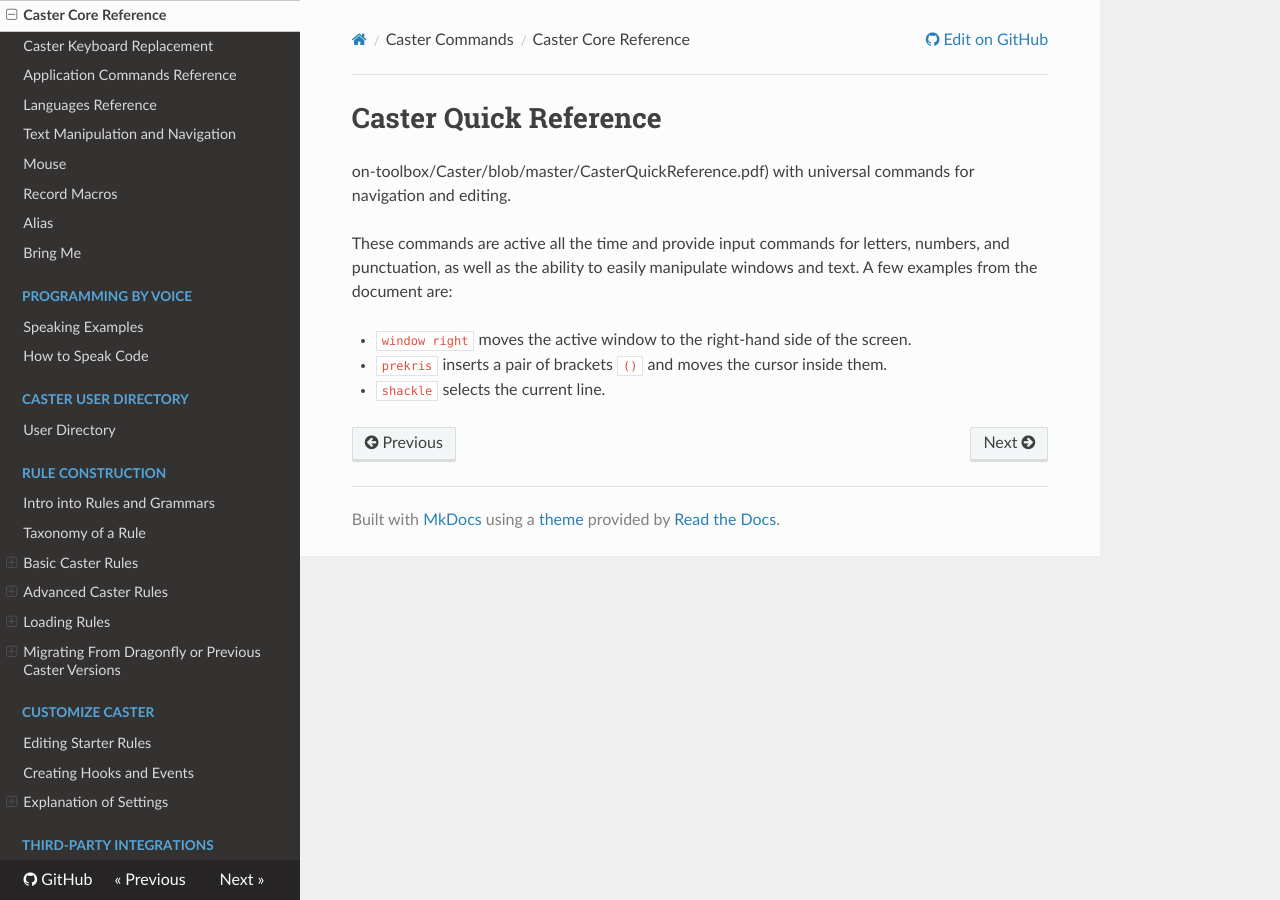
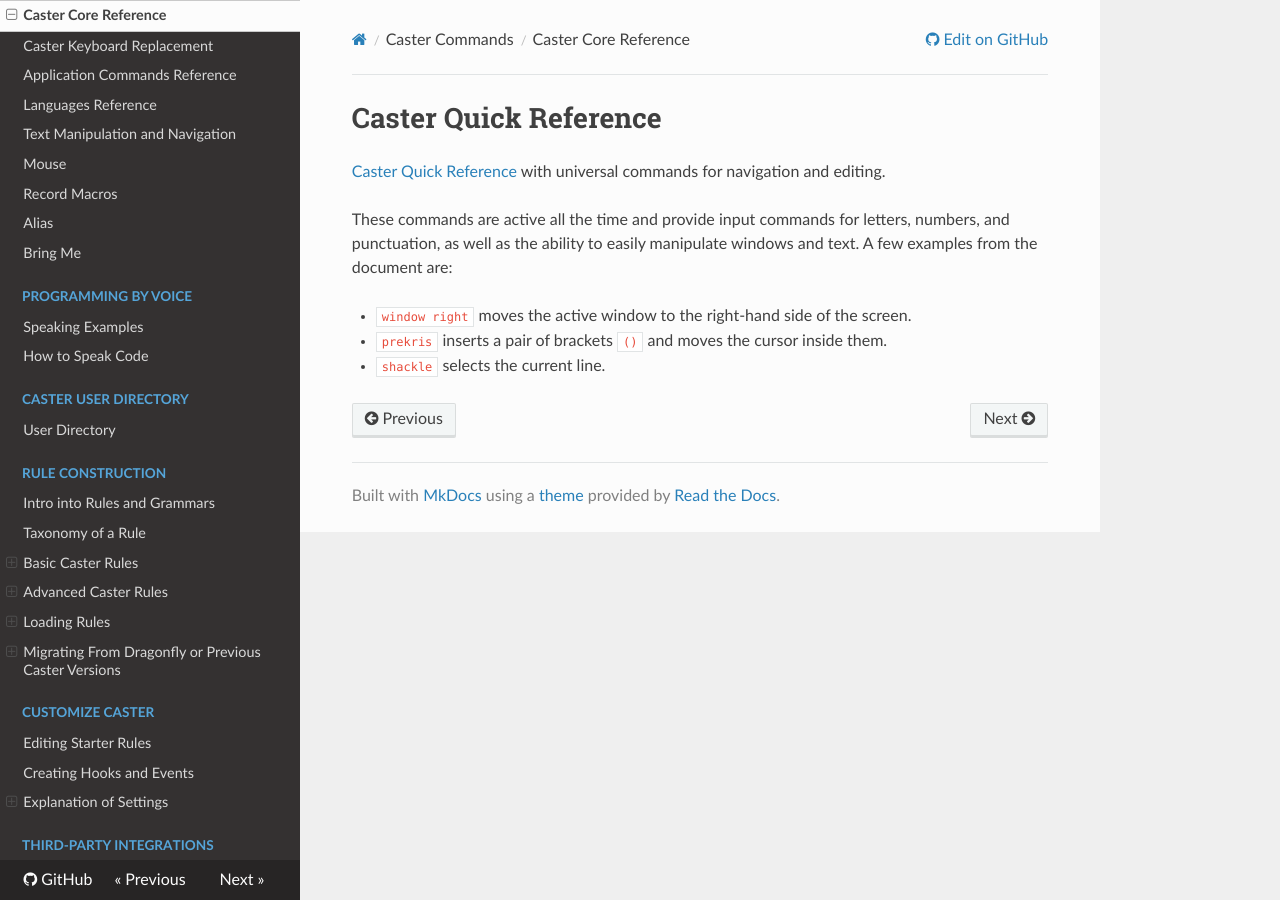
Before and after one commit to dictation-toolbox/Caster, an MkDocs documentation site: the page built from docs/readthedocs/Caster_Commands/CasterQuickReference.md, in a window 1280 px wide. Built offline with MkDocs 1.6.1, drawn with Linux system fonts in a browser that asks for light colours; nearby versions of some CDN libraries; comment, search, counter and statistics services are not loaded.

Commit message:
Update CasterQuickReference.md
Corrected URL

```diff
--- a/docs/readthedocs/Caster_Commands/CasterQuickReference.md
+++ b/docs/readthedocs/Caster_Commands/CasterQuickReference.md
@@ -1,6 +1,5 @@
 # Caster Quick Reference
-
-on-toolbox/Caster/blob/master/CasterQuickReference.pdf) with universal commands for navigation and editing.
+[Caster Quick Reference](https://github.com/dictation-toolbox/Caster/blob/master/CasterQuickReference.pdf) with universal commands for navigation and editing.
 
 These commands are active all the time and provide input commands for letters, numbers, and punctuation, as well as the ability to easily manipulate windows and text. A few examples from the document are:
 
```
